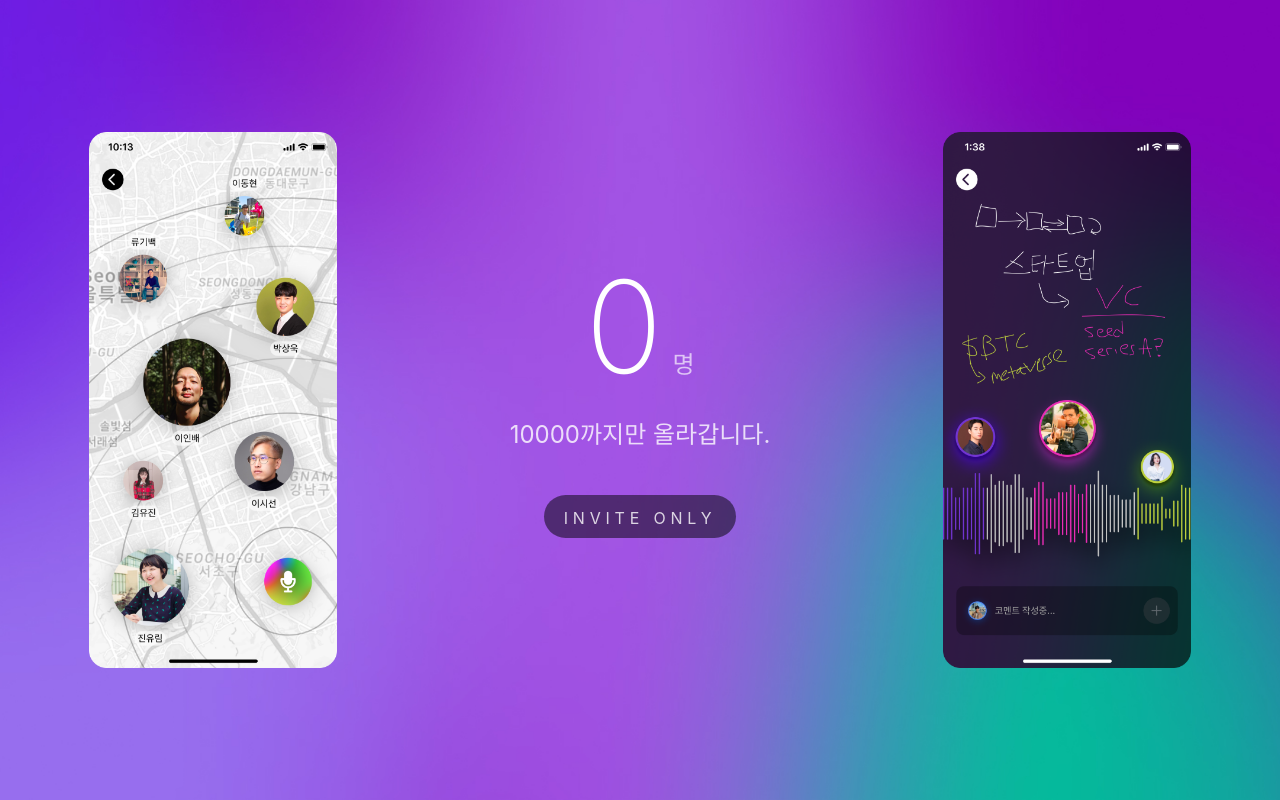
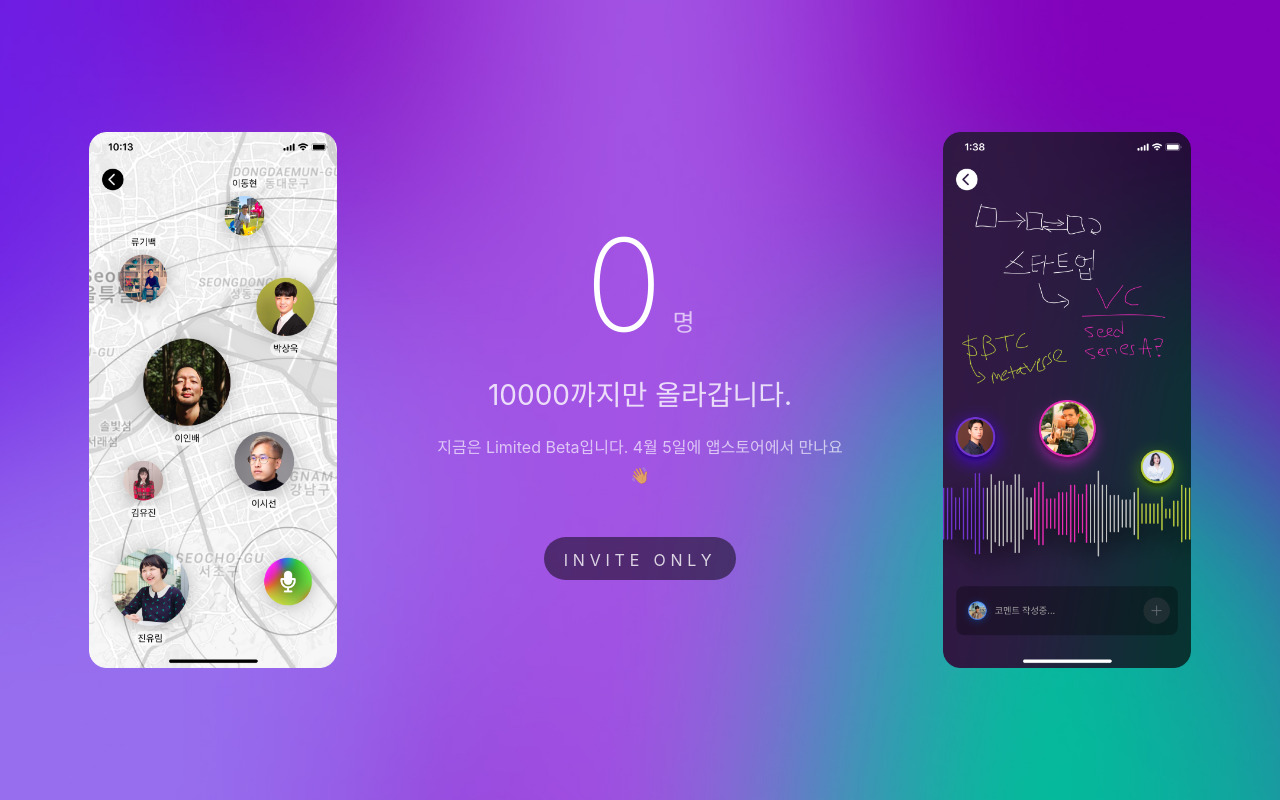
Before and after one commit to ten-thousand/frontend, a Next.js app: page / in a window 1280 px wide. Built offline with nearby package versions, Linux system fonts and the light colour scheme; no server answers; a web font is replaced by a local one.

Commit message:
Update app status

```diff
--- a/components/Dashboard/InvitationStatus.tsx
+++ b/components/Dashboard/InvitationStatus.tsx
@@ -27,6 +27,7 @@ export const InvitationStatus: React.FC = () => {
         <NumberOfPeopleJoinedSuffix>명</NumberOfPeopleJoinedSuffix>
       </NumberOfPeopleJoined>
       <TotalNumberOfInvitations>/ 10000</TotalNumberOfInvitations>
+      <h5 className="footnote">지금은 Limited Beta입니다.<br/>4월 5일에 앱스토어 런칭과 동시에 계정이 열립니다.</h5>
     </Container>
   );
 };
--- a/components/Intro/Splash.tsx
+++ b/components/Intro/Splash.tsx
@@ -41,6 +41,7 @@ const Splash = () => {
             <span className="suffix">명</span>
           </h1>
           <h3>10000까지만 올라갑니다.</h3>
+          <h5>지금은 Limited Beta입니다. 4월 5일에 앱스토어에서 만나요 👋</h5>
           <button
             className="splash__content__count__invite-only"
             onClick={() => {
--- a/styles/splash.css
+++ b/styles/splash.css
@@ -44,12 +44,26 @@
 }
 
 .splash h3 {
-	margin: 32px 0 48px 0;
-	font-size: 24px;
-	line-height: 24px;
+	margin: 32px 0 16px 0;
+	font-size: 28px;
+	line-height: 28px;
 	font-weight: 400;
 	opacity: 0.8;
 	color: #ffffff;
+}
+
+.splash h5, h5.footnote {
+	margin: 24px 0 48px 0;
+	font-size: 16px;
+	line-height: 28px;
+	font-weight: 400;
+	opacity: 0.66;
+	color: #ffffff;
+	text-align: center;
+}
+
+h5.footnote {
+	margin: 32px 0 24px 0;
 }
 
 .splash__content__count__invite-only {
```
